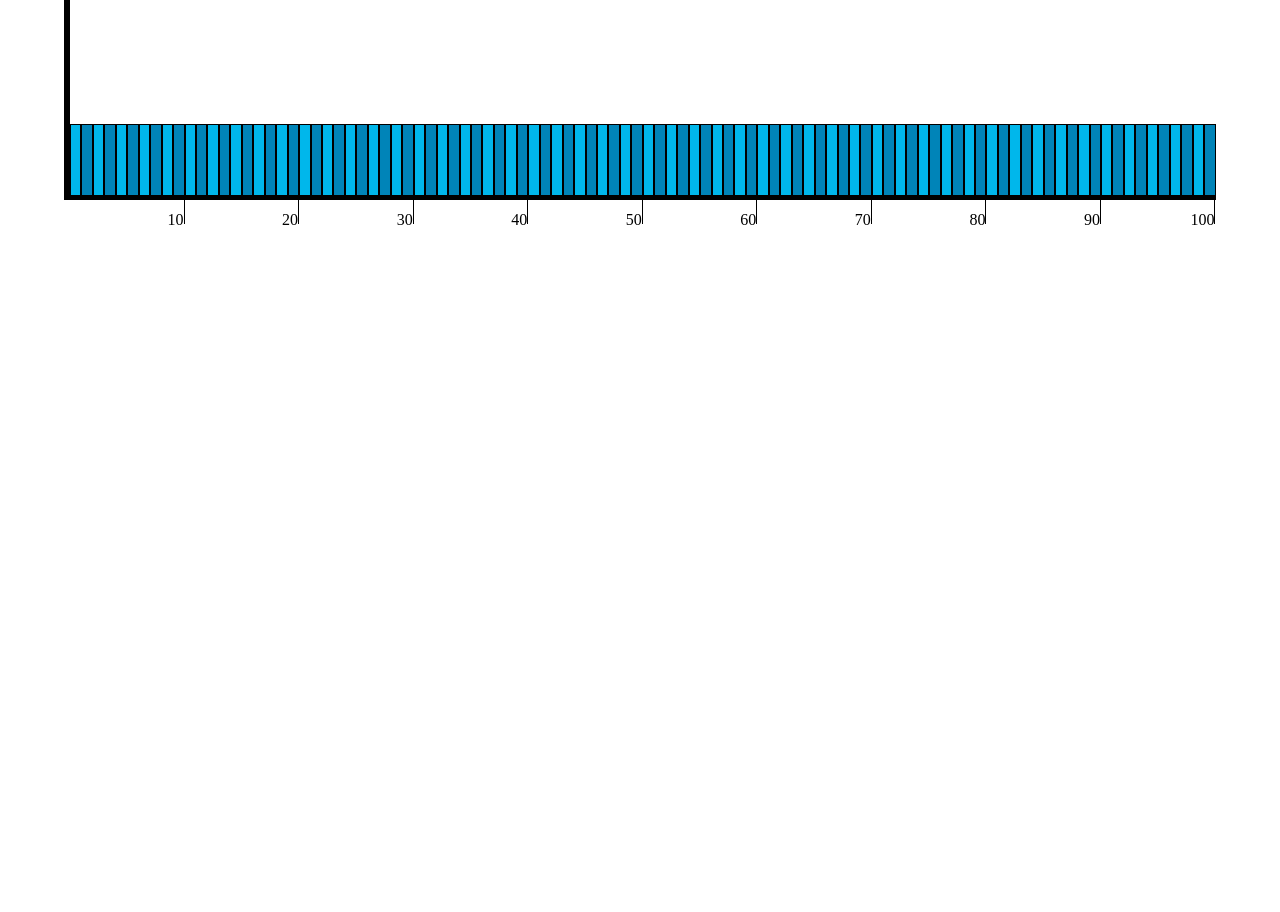
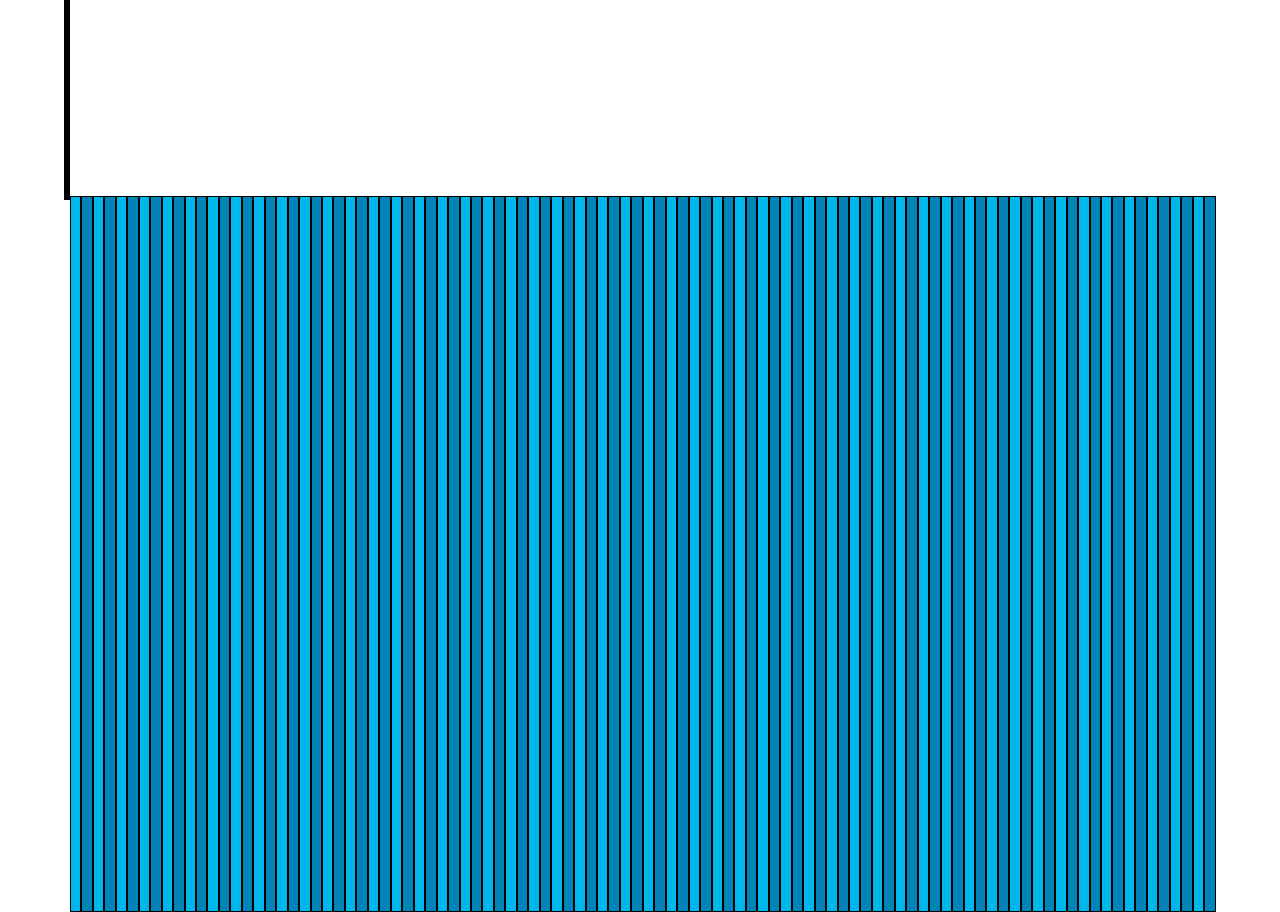
Before and after one commit to Scypyon/randomNumbers, a React (Create React App) app: page / in a window 1280 px wide. Shown: the part 560-1472 px from the top of the page. Before the commit the page ends 800 px from the top, so only its background shows below. Built offline with nearby package versions, Linux system fonts and the light colour scheme.

Commit message:
transform

```diff
--- a/src/App.jsx
+++ b/src/App.jsx
@@ -18,6 +18,7 @@ const BottomStats = styled.div`
   height: 3vw;
   width: 90vw;
   padding-top: 0.5vw;
+  background-color:#fff;
 `;
 
 const BottomStatsItem = styled.p`
--- a/src/components/Chart/index.jsx
+++ b/src/components/Chart/index.jsx
@@ -8,21 +8,26 @@ const Item = styled.div`
   :nth-child(even) {
     background-color: #0084b8;
   }
+  height: 89.5vh;
   width: 0.895vw;
-  height: 8.95vh;
-  background-color: green;
   margin: 0;
   padding: 0;
   position: absolute;
-  bottom: 0;
+  bottom: -89.5vh;;
   left: ${({ position }) => position * 0.895}vw;
   border: 1px solid #000;
-  transform: translateY(-${({ count,length }) => count * 89.5/(length*10)}vh);
-  transition: transform 1s ease;
+  transition: transform 0.5s, height 0.5s;
 `;
 
 const Chart = ({ number, position, length }) => {
-  return <Item length={length} count={number} position={position} />;
+  return (
+    <Item
+      style={{
+        transform: `translateY(-${(number * 8.95) / (length)}vh)`
+      }}
+      position={position}
+    />
+  );
 };
 
 export default Chart;
--- a/src/components/Charts/index.jsx
+++ b/src/components/Charts/index.jsx
@@ -22,7 +22,7 @@ const LeftStatsItem = styled.p`
 const StartStop = styled.button`
   position: absolute;
   top: -5vh;
-  left: -5vw;
+  left: -5.5vw;
 `;
 
 const TimerInput = styled.input`
@@ -34,7 +34,7 @@ const TimerInput = styled.input`
 const DrawingNumbers = styled.p`
   position: absolute;
   top: -6.2vh;
-  left: 10vw;
+  left: 13vw;
 `;
 
 class Charts extends Component {
```
